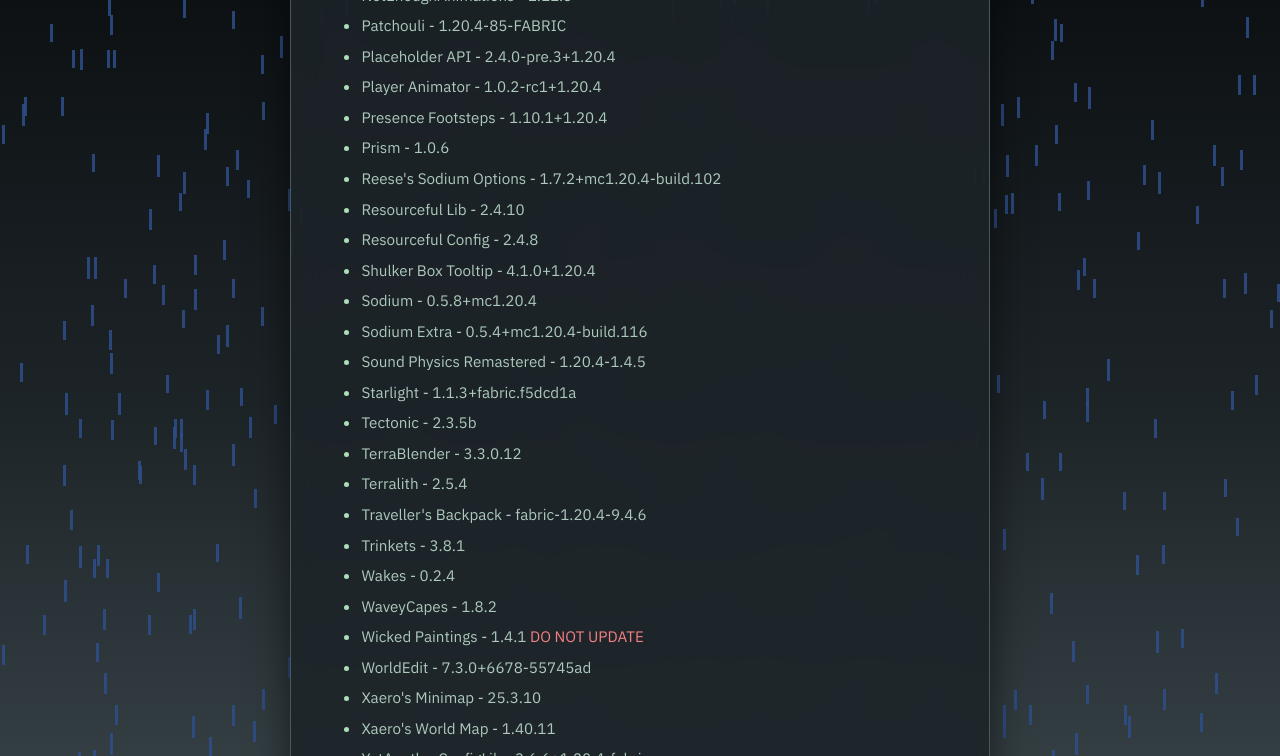
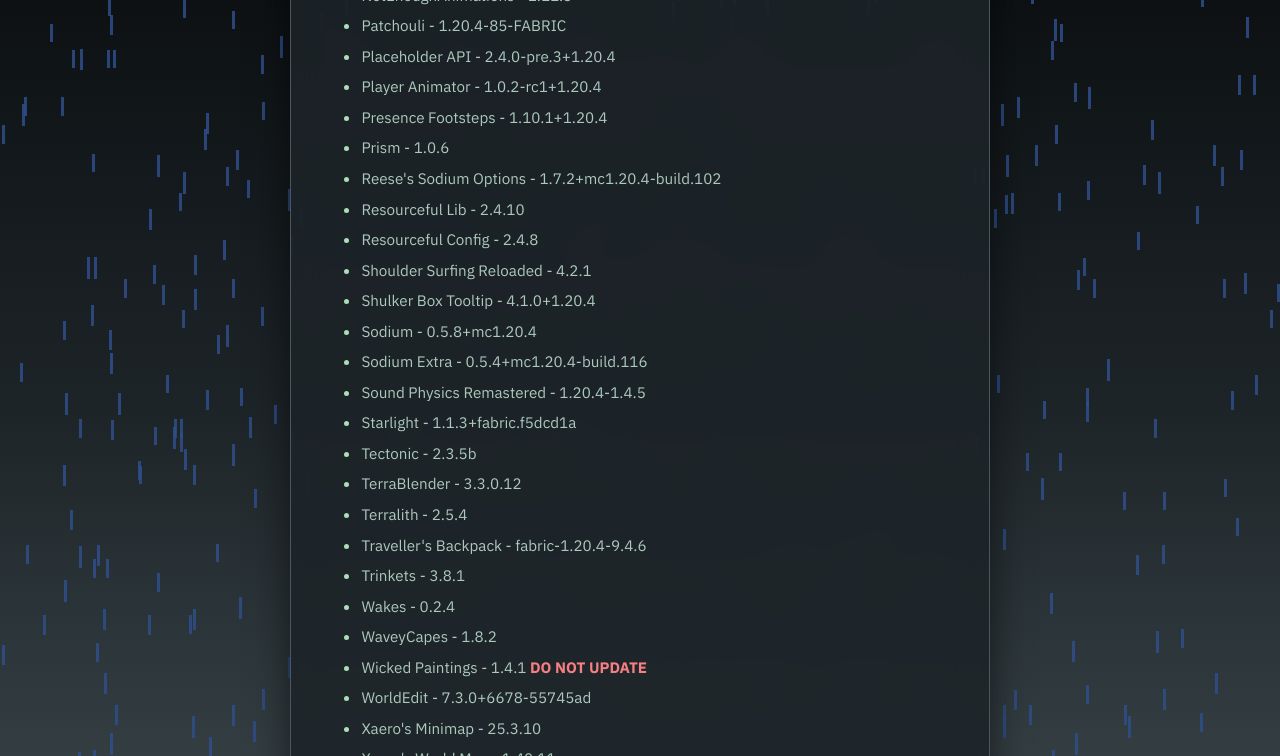
Before and after one commit to sykesgabri/hbsmp-lp, a Jekyll site: the page built from index.html, in a window 1280 px wide and 900 px high, scrolled down 2822 px, cut to the strip 0-756 px from the top of the window. Built offline with Jekyll 4.4.1, drawn with Linux system fonts in a browser that asks for light colours; nearby versions of some CDN libraries.

Commit message:
Add Shoulder Surfing Reloaded to mod list.

```diff
--- a/index.html
+++ b/index.html
@@ -126,6 +126,7 @@
     <li>Reese's Sodium Options - 1.7.2+mc1.20.4-build.102</li>
     <li>Resourceful Lib - 2.4.10</li>
     <li>Resourceful Config - 2.4.8</li>
+    <li>Shoulder Surfing Reloaded - 4.2.1</li>
     <li>Shulker Box Tooltip - 4.1.0+1.20.4</li>
     <li>Sodium - 0.5.8+mc1.20.4</li>
     <li>Sodium Extra - 0.5.4+mc1.20.4-build.116</li>
@@ -140,7 +141,7 @@
     <li>WaveyCapes - 1.8.2</li>
     <li>
         Wicked Paintings - 1.4.1
-        <span style="color: var(--eg-red)">DO NOT UPDATE</span>
+        <span style="color: var(--eg-red)"><b>DO NOT UPDATE</b></span>
     </li>
     <li>WorldEdit - 7.3.0+6678-55745ad</li>
     <li>Xaero's Minimap - 25.3.10</li>
```
